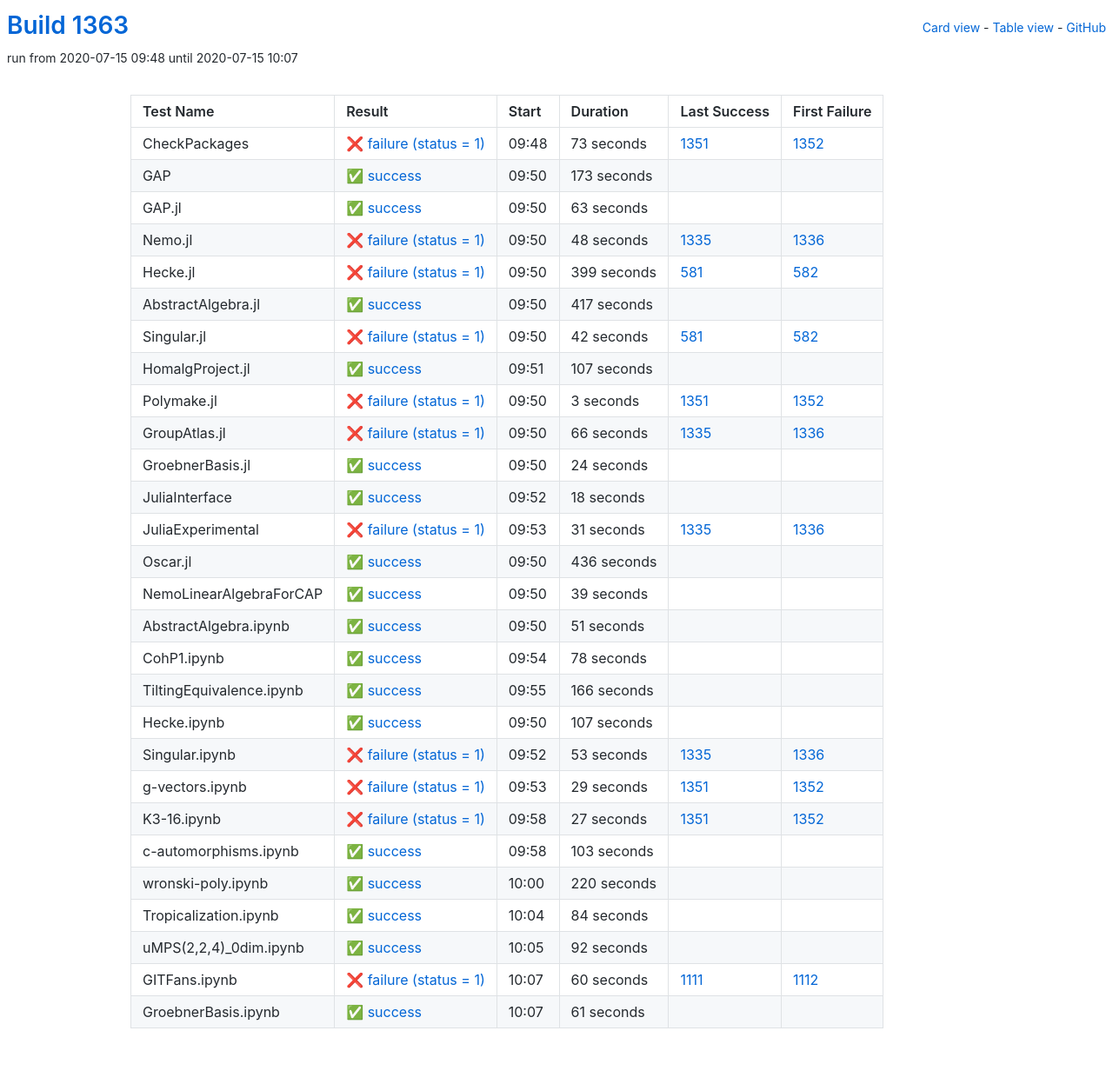
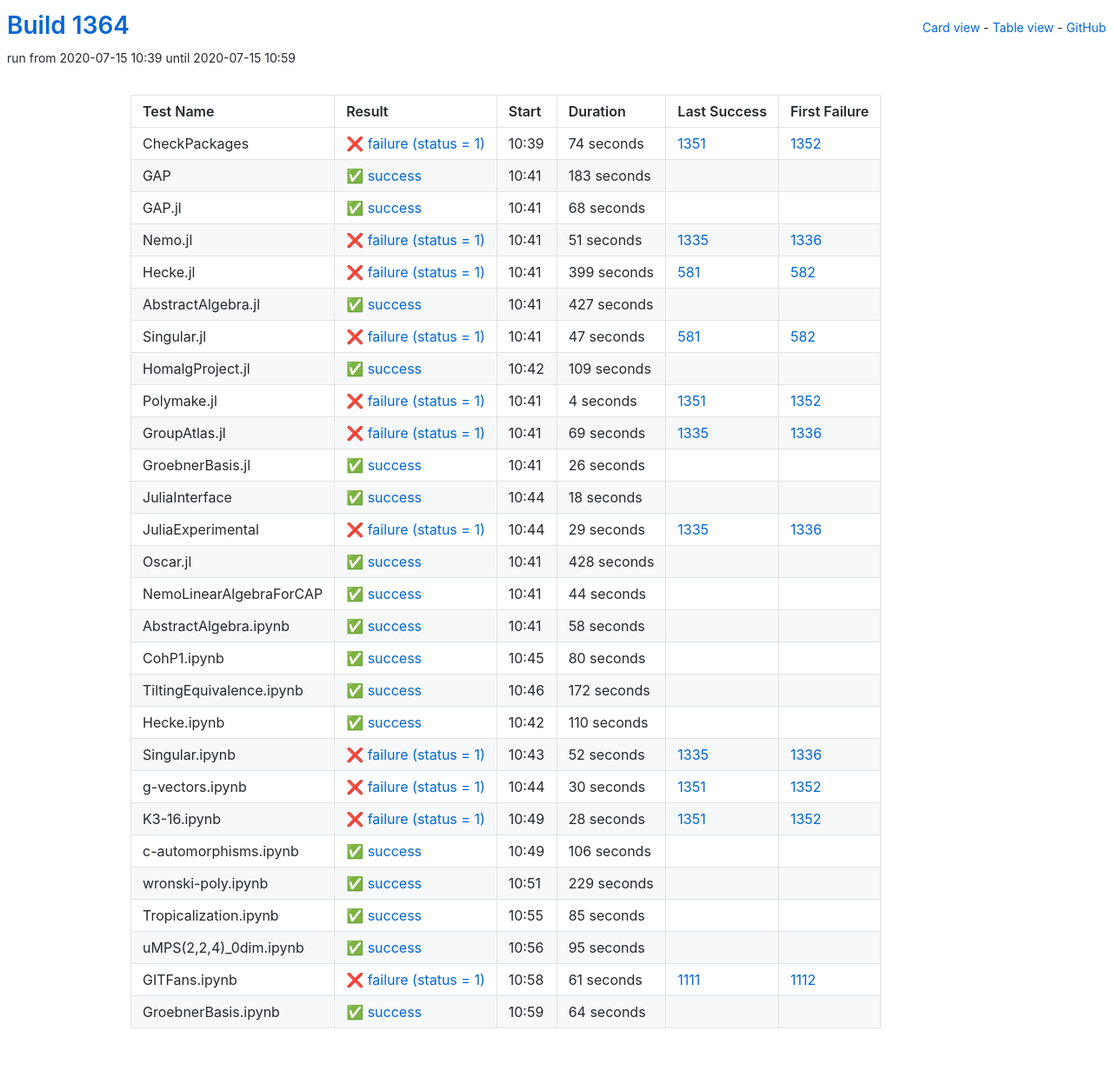
Before and after one commit to oscar-system/oscar-ci-status-1.4, a Jekyll site: the page built from table.html, in a window 1280 px wide. Shown: the whole page at 87% size. Built offline with Jekyll 4.4.1, drawn with Linux system fonts in a browser that asks for light colours.

Commit message:
Build #1364

```diff
--- a/_data/ci.yml
+++ b/_data/ci.yml
@@ -1,6 +1,6 @@
 ---
-build: 1363
-build_url: https://oscarci.mathematik.uni-kl.de/job/oscar-julia-1.4/1363/
+build: 1364
+build_url: https://oscarci.mathematik.uni-kl.de/job/oscar-julia-1.4/1364/
 job: oscar-julia-1.4
 organization: oscar-system
 repo: oscar-ci-status-1.4
@@ -8,56 +8,56 @@ repourl: https://github.com/oscar-system/oscar-ci-status-1.4
 tests:
 - name: CheckPackages
   id: checkpackages
-  log: https://oscarci.mathematik.uni-kl.de/job/oscar-julia-1.4/1363/artifact/logs/build-1363/CheckPackages.log
-  start: 2020-07-15 09:48
+  log: https://oscarci.mathematik.uni-kl.de/job/oscar-julia-1.4/1364/artifact/logs/build-1364/CheckPackages.log
+  start: 2020-07-15 10:39
   success: false
   exitcode: 1
   status: failure
-  duration: 73
+  duration: 74
   last_success: 1351
   last_success_url: https://oscarci.mathematik.uni-kl.de/job/oscar-julia-1.4/1351/
   first_failure: 1352
   first_failure_url: https://oscarci.mathematik.uni-kl.de/job/oscar-julia-1.4/1352/
 - name: GAP
   id: gap
-  log: https://oscarci.mathematik.uni-kl.de/job/oscar-julia-1.4/1363/artifact/logs/build-1363/GAP.log
-  start: 2020-07-15 09:50
+  log: https://oscarci.mathematik.uni-kl.de/job/oscar-julia-1.4/1364/artifact/logs/build-1364/GAP.log
+  start: 2020-07-15 10:41
   success: true
   exitcode: 0
   status: success
-  duration: 173
+  duration: 183
   last_success: false
   last_success_url:
   first_failure: false
   first_failure_url:
 - name: GAP.jl
   id: gap-jl
-  log: https://oscarci.mathematik.uni-kl.de/job/oscar-julia-1.4/1363/artifact/logs/build-1363/GAP.jl.log
-  start: 2020-07-15 09:50
+  log: https://oscarci.mathematik.uni-kl.de/job/oscar-julia-1.4/1364/artifact/logs/build-1364/GAP.jl.log
+  start: 2020-07-15 10:41
   success: true
   exitcode: 0
   status: success
-  duration: 63
+  duration: 68
   last_success: false
   last_success_url:
   first_failure: false
   first_failure_url:
 - name: Nemo.jl
   id: nemo-jl
-  log: https://oscarci.mathematik.uni-kl.de/job/oscar-julia-1.4/1363/artifact/logs/build-1363/Nemo.jl.log
-  start: 2020-07-15 09:50
+  log: https://oscarci.mathematik.uni-kl.de/job/oscar-julia-1.4/1364/artifact/logs/build-1364/Nemo.jl.log
+  start: 2020-07-15 10:41
   success: false
   exitcode: 1
   status: failure
-  duration: 48
+  duration: 51
   last_success: 1335
   last_success_url: https://oscarci.mathematik.uni-kl.de/job/oscar-julia-1.4/1335/
   first_failure: 1336
   first_failure_url: https://oscarci.mathematik.uni-kl.de/job/oscar-julia-1.4/1336/
 - name: Hecke.jl
   id: hecke-jl
-  log: https://oscarci.mathematik.uni-kl.de/job/oscar-julia-1.4/1363/artifact/logs/build-1363/Hecke.jl.log
-  start: 2020-07-15 09:50
+  log: https://oscarci.mathematik.uni-kl.de/job/oscar-julia-1.4/1364/artifact/logs/build-1364/Hecke.jl.log
+  start: 2020-07-15 10:41
   success: false
   exitcode: 1
   status: failure
@@ -68,80 +68,80 @@ tests:
   first_failure_url: https://oscarci.mathematik.uni-kl.de/job/oscar-julia-1.4/582/
 - name: AbstractAlgebra.jl
   id: abstractalgebra-jl
-  log: https://oscarci.mathematik.uni-kl.de/job/oscar-julia-1.4/1363/artifact/logs/build-1363/AbstractAlgebra.jl.log
-  start: 2020-07-15 09:50
+  log: https://oscarci.mathematik.uni-kl.de/job/oscar-julia-1.4/1364/artifact/logs/build-1364/AbstractAlgebra.jl.log
+  start: 2020-07-15 10:41
   success: true
   exitcode: 0
   status: success
-  duration: 417
+  duration: 427
   last_success: false
   last_success_url:
   first_failure: false
   first_failure_url:
 - name: Singular.jl
   id: singular-jl
-  log: https://oscarci.mathematik.uni-kl.de/job/oscar-julia-1.4/1363/artifact/logs/build-1363/Singular.jl.log
-  start: 2020-07-15 09:50
+  log: https://oscarci.mathematik.uni-kl.de/job/oscar-julia-1.4/1364/artifact/logs/build-1364/Singular.jl.log
+  start: 2020-07-15 10:41
   success: false
   exitcode: 1
   status: failure
-  duration: 42
+  duration: 47
   last_success: 581
   last_success_url: https://oscarci.mathematik.uni-kl.de/job/oscar-julia-1.4/581/
   first_failure: 582
   first_failure_url: https://oscarci.mathematik.uni-kl.de/job/oscar-julia-1.4/582/
 - name: HomalgProject.jl
   id: homalgproject-jl
-  log: https://oscarci.mathematik.uni-kl.de/job/oscar-julia-1.4/1363/artifact/logs/build-1363/HomalgProject.jl.log
-  start: 2020-07-15 09:51
+  log: https://oscarci.mathematik.uni-kl.de/job/oscar-julia-1.4/1364/artifact/logs/build-1364/HomalgProject.jl.log
+  start: 2020-07-15 10:42
   success: true
   exitcode: 0
   status: success
-  duration: 107
+  duration: 109
   last_success: false
   last_success_url:
   first_failure: false
   first_failure_url:
 - name: Polymake.jl
   id: polymake-jl
-  log: https://oscarci.mathematik.uni-kl.de/job/oscar-julia-1.4/1363/artifact/logs/build-1363/Polymake.jl.log
-  start: 2020-07-15 09:50
+  log: https://oscarci.mathematik.uni-kl.de/job/oscar-julia-1.4/1364/artifact/logs/build-1364/Polymake.jl.log
+  start: 2020-07-15 10:41
   success: false
   exitcode: 1
   status: failure
-  duration: 3
+  duration: 4
   last_success: 1351
   last_success_url: https://oscarci.mathematik.uni-kl.de/job/oscar-julia-1.4/1351/
   first_failure: 1352
   first_failure_url: https://oscarci.mathematik.uni-kl.de/job/oscar-julia-1.4/1352/
 - name: GroupAtlas.jl
   id: groupatlas-jl
-  log: https://oscarci.mathematik.uni-kl.de/job/oscar-julia-1.4/1363/artifact/logs/build-1363/GroupAtlas.jl.log
-  start: 2020-07-15 09:50
+  log: https://oscarci.mathematik.uni-kl.de/job/oscar-julia-1.4/1364/artifact/logs/build-1364/GroupAtlas.jl.log
+  start: 2020-07-15 10:41
   success: false
   exitcode: 1
   status: failure
-  duration: 66
+  duration: 69
   last_success: 1335
   last_success_url: https://oscarci.mathematik.uni-kl.de/job/oscar-julia-1.4/1335/
   first_failure: 1336
   first_failure_url: https://oscarci.mathematik.uni-kl.de/job/oscar-julia-1.4/1336/
 - name: GroebnerBasis.jl
   id: groebnerbasis-jl
-  log: https://oscarci.mathematik.uni-kl.de/job/oscar-julia-1.4/1363/artifact/logs/build-1363/GroebnerBasis.jl.log
-  start: 2020-07-15 09:50
+  log: https://oscarci.mathematik.uni-kl.de/job/oscar-julia-1.4/1364/artifact/logs/build-1364/GroebnerBasis.jl.log
+  start: 2020-07-15 10:41
   success: true
   exitcode: 0
   status: success
-  duration: 24
+  duration: 26
   last_success: false
   last_success_url:
   first_failure: false
   first_failure_url:
 - name: JuliaInterface
   id: juliainterface
-  log: https://oscarci.mathematik.uni-kl.de/job/oscar-julia-1.4/1363/artifact/logs/build-1363/JuliaInterface.log
-  start: 2020-07-15 09:52
+  log: https://oscarci.mathematik.uni-kl.de/job/oscar-julia-1.4/1364/artifact/logs/build-1364/JuliaInterface.log
+  start: 2020-07-15 10:44
   success: true
   exitcode: 0
   status: success
@@ -152,192 +152,192 @@ tests:
   first_failure_url:
 - name: JuliaExperimental
   id: juliaexperimental
-  log: https://oscarci.mathematik.uni-kl.de/job/oscar-julia-1.4/1363/artifact/logs/build-1363/JuliaExperimental.log
-  start: 2020-07-15 09:53
+  log: https://oscarci.mathematik.uni-kl.de/job/oscar-julia-1.4/1364/artifact/logs/build-1364/JuliaExperimental.log
+  start: 2020-07-15 10:44
   success: false
   exitcode: 1
   status: failure
-  duration: 31
+  duration: 29
   last_success: 1335
   last_success_url: https://oscarci.mathematik.uni-kl.de/job/oscar-julia-1.4/1335/
   first_failure: 1336
   first_failure_url: https://oscarci.mathematik.uni-kl.de/job/oscar-julia-1.4/1336/
 - name: Oscar.jl
   id: oscar-jl
-  log: https://oscarci.mathematik.uni-kl.de/job/oscar-julia-1.4/1363/artifact/logs/build-1363/Oscar.jl.log
-  start: 2020-07-15 09:50
+  log: https://oscarci.mathematik.uni-kl.de/job/oscar-julia-1.4/1364/artifact/logs/build-1364/Oscar.jl.log
+  start: 2020-07-15 10:41
   success: true
   exitcode: 0
   status: success
-  duration: 436
+  duration: 428
   last_success: false
   last_success_url:
   first_failure: false
   first_failure_url:
 - name: NemoLinearAlgebraForCAP
   id: nemolinearalgebraforcap
-  log: https://oscarci.mathematik.uni-kl.de/job/oscar-julia-1.4/1363/artifact/logs/build-1363/NemoLinearAlgebraForCAP.log
-  start: 2020-07-15 09:50
+  log: https://oscarci.mathematik.uni-kl.de/job/oscar-julia-1.4/1364/artifact/logs/build-1364/NemoLinearAlgebraForCAP.log
+  start: 2020-07-15 10:41
   success: true
   exitcode: 0
   status: success
-  duration: 39
+  duration: 44
   last_success: false
   last_success_url:
   first_failure: false
   first_failure_url:
 - name: AbstractAlgebra.ipynb
   id: abstractalgebra-ipynb
-  log: https://oscarci.mathematik.uni-kl.de/job/oscar-julia-1.4/1363/artifact/logs/build-1363/AbstractAlgebra.ipynb.log
-  start: 2020-07-15 09:50
+  log: https://oscarci.mathematik.uni-kl.de/job/oscar-julia-1.4/1364/artifact/logs/build-1364/AbstractAlgebra.ipynb.log
+  start: 2020-07-15 10:41
   success: true
   exitcode: 0
   status: success
-  duration: 51
+  duration: 58
   last_success: false
   last_success_url:
   first_failure: false
   first_failure_url:
 - name: CohP1.ipynb
   id: cohp1-ipynb
-  log: https://oscarci.mathematik.uni-kl.de/job/oscar-julia-1.4/1363/artifact/logs/build-1363/CohP1.ipynb.log
-  start: 2020-07-15 09:54
+  log: https://oscarci.mathematik.uni-kl.de/job/oscar-julia-1.4/1364/artifact/logs/build-1364/CohP1.ipynb.log
+  start: 2020-07-15 10:45
   success: true
   exitcode: 0
   status: success
-  duration: 78
+  duration: 80
   last_success: false
   last_success_url:
   first_failure: false
   first_failure_url:
 - name: TiltingEquivalence.ipynb
   id: tiltingequivalence-ipynb
-  log: https://oscarci.mathematik.uni-kl.de/job/oscar-julia-1.4/1363/artifact/logs/build-1363/TiltingEquivalence.ipynb.log
-  start: 2020-07-15 09:55
+  log: https://oscarci.mathematik.uni-kl.de/job/oscar-julia-1.4/1364/artifact/logs/build-1364/TiltingEquivalence.ipynb.log
+  start: 2020-07-15 10:46
   success: true
   exitcode: 0
   status: success
-  duration: 166
+  duration: 172
   last_success: false
   last_success_url:
   first_failure: false
   first_failure_url:
 - name: Hecke.ipynb
   id: hecke-ipynb
-  log: https://oscarci.mathematik.uni-kl.de/job/oscar-julia-1.4/1363/artifact/logs/build-1363/Hecke.ipynb.log
-  start: 2020-07-15 09:50
+  log: https://oscarci.mathematik.uni-kl.de/job/oscar-julia-1.4/1364/artifact/logs/build-1364/Hecke.ipynb.log
+  start: 2020-07-15 10:42
   success: true
   exitcode: 0
   status: success
-  duration: 107
+  duration: 110
   last_success: false
   last_success_url:
   first_failure: false
   first_failure_url:
 - name: Singular.ipynb
   id: singular-ipynb
-  log: https://oscarci.mathematik.uni-kl.de/job/oscar-julia-1.4/1363/artifact/logs/build-1363/Singular.ipynb.log
-  start: 2020-07-15 09:52
+  log: https://oscarci.mathematik.uni-kl.de/job/oscar-julia-1.4/1364/artifact/logs/build-1364/Singular.ipynb.log
+  start: 2020-07-15 10:43
   success: false
   exitcode: 1
   status: failure
-  duration: 53
+  duration: 52
   last_success: 1335
   last_success_url: https://oscarci.mathematik.uni-kl.de/job/oscar-julia-1.4/1335/
   first_failure: 1336
   first_failure_url: https://oscarci.mathematik.uni-kl.de/job/oscar-julia-1.4/1336/
 - name: g-vectors.ipynb
   id: g-vectors-ipynb
-  log: https://oscarci.mathematik.uni-kl.de/job/oscar-julia-1.4/1363/artifact/logs/build-1363/g-vectors.ipynb.log
-  start: 2020-07-15 09:53
+  log: https://oscarci.mathematik.uni-kl.de/job/oscar-julia-1.4/1364/artifact/logs/build-1364/g-vectors.ipynb.log
+  start: 2020-07-15 10:44
   success: false
   exitcode: 1
   status: failure
-  duration: 29
+  duration: 30
   last_success: 1351
   last_success_url: https://oscarci.mathematik.uni-kl.de/job/oscar-julia-1.4/1351/
   first_failure: 1352
   first_failure_url: https://oscarci.mathematik.uni-kl.de/job/oscar-julia-1.4/1352/
 - name: K3-16.ipynb
   id: k3-16-ipynb
-  log: https://oscarci.mathematik.uni-kl.de/job/oscar-julia-1.4/1363/artifact/logs/build-1363/K3-16.ipynb.log
-  start: 2020-07-15 09:58
+  log: https://oscarci.mathematik.uni-kl.de/job/oscar-julia-1.4/1364/artifact/logs/build-1364/K3-16.ipynb.log
+  start: 2020-07-15 10:49
   success: false
   exitcode: 1
   status: failure
-  duration: 27
+  duration: 28
   last_success: 1351
   last_success_url: https://oscarci.mathematik.uni-kl.de/job/oscar-julia-1.4/1351/
   first_failure: 1352
   first_failure_url: https://oscarci.mathematik.uni-kl.de/job/oscar-julia-1.4/1352/
 - name: c-automorphisms.ipynb
   id: c-automorphisms-ipynb
-  log: https://oscarci.mathematik.uni-kl.de/job/oscar-julia-1.4/1363/artifact/logs/build-1363/c-automorphisms.ipynb.log
-  start: 2020-07-15 09:58
+  log: https://oscarci.mathematik.uni-kl.de/job/oscar-julia-1.4/1364/artifact/logs/build-1364/c-automorphisms.ipynb.log
+  start: 2020-07-15 10:49
   success: true
   exitcode: 0
   status: success
-  duration: 103
+  duration: 106
   last_success: false
   last_success_url:
   first_failure: false
   first_failure_url:
 - name: wronski-poly.ipynb
   id: wronski-poly-ipynb
-  log: https://oscarci.mathematik.uni-kl.de/job/oscar-julia-1.4/1363/artifact/logs/build-1363/wronski-poly.ipynb.log
-  start: 2020-07-15 10:00
+  log: https://oscarci.mathematik.uni-kl.de/job/oscar-julia-1.4/1364/artifact/logs/build-1364/wronski-poly.ipynb.log
+  start: 2020-07-15 10:51
   success: true
   exitcode: 0
   status: success
-  duration: 220
+  duration: 229
   last_success: false
   last_success_url:
   first_failure: false
   first_failure_url:
 - name: Tropicalization.ipynb
   id: tropicalization-ipynb
-  log: https://oscarci.mathematik.uni-kl.de/job/oscar-julia-1.4/1363/artifact/logs/build-1363/Tropicalization.ipynb.log
-  start: 2020-07-15 10:04
+  log: https://oscarci.mathematik.uni-kl.de/job/oscar-julia-1.4/1364/artifact/logs/build-1364/Tropicalization.ipynb.log
+  start: 2020-07-15 10:55
   success: true
   exitcode: 0
   status: success
-  duration: 84
+  duration: 85
   last_success: false
   last_success_url:
   first_failure: false
   first_failure_url:
 - name: uMPS(2,2,4)_0dim.ipynb
   id: umps-2-2-4-0dim-ipynb
-  log: https://oscarci.mathematik.uni-kl.de/job/oscar-julia-1.4/1363/artifact/logs/build-1363/uMPS-2-2-4-_0dim.ipynb.log
-  start: 2020-07-15 10:05
+  log: https://oscarci.mathematik.uni-kl.de/job/oscar-julia-1.4/1364/artifact/logs/build-1364/uMPS-2-2-4-_0dim.ipynb.log
+  start: 2020-07-15 10:56
   success: true
   exitcode: 0
   status: success
-  duration: 92
+  duration: 95
   last_success: false
   last_success_url:
   first_failure: false
   first_failure_url:
 - name: GITFans.ipynb
   id: gitfans-ipynb
-  log: https://oscarci.mathematik.uni-kl.de/job/oscar-julia-1.4/1363/artifact/logs/build-1363/GITFans.ipynb.log
-  start: 2020-07-15 10:07
+  log: https://oscarci.mathematik.uni-kl.de/job/oscar-julia-1.4/1364/artifact/logs/build-1364/GITFans.ipynb.log
+  start: 2020-07-15 10:58
   success: false
   exitcode: 1
   status: failure
-  duration: 60
+  duration: 61
   last_success: 1111
   last_success_url: https://oscarci.mathematik.uni-kl.de/job/oscar-julia-1.4/1111/
   first_failure: 1112
   first_failure_url: https://oscarci.mathematik.uni-kl.de/job/oscar-julia-1.4/1112/
 - name: GroebnerBasis.ipynb
   id: groebnerbasis-ipynb
-  log: https://oscarci.mathematik.uni-kl.de/job/oscar-julia-1.4/1363/artifact/logs/build-1363/GroebnerBasis.ipynb.log
-  start: 2020-07-15 10:07
+  log: https://oscarci.mathematik.uni-kl.de/job/oscar-julia-1.4/1364/artifact/logs/build-1364/GroebnerBasis.ipynb.log
+  start: 2020-07-15 10:59
   success: true
   exitcode: 0
   status: success
-  duration: 61
+  duration: 64
   last_success: false
   last_success_url:
   first_failure: false
```
Also changed, not shown: README.md.
